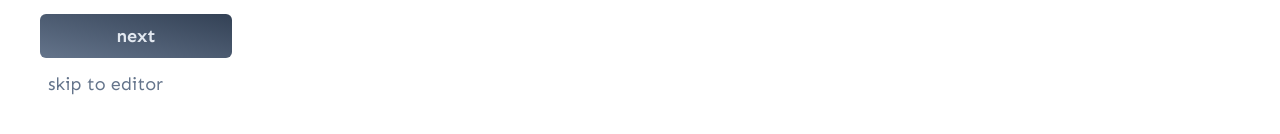
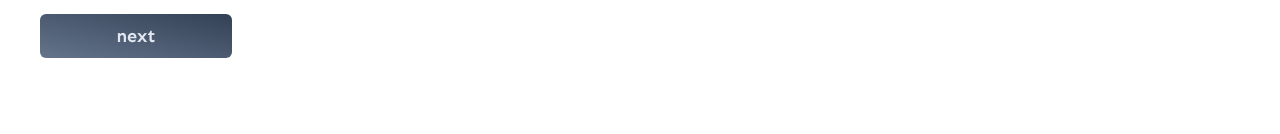
Before and after one commit to gregorybchris/decidio, a React (Vite) app: page /new in a window 1280 px wide. Shown: the part 404-538 px from the top of the page. Built offline with nearby package versions, Linux system fonts and the light colour scheme.

Commit message:
Sort archive by date

```diff
--- a/src/components/Archive.tsx
+++ b/src/components/Archive.tsx
@@ -1,6 +1,7 @@
 import Decision from "../lib/models/decision";
 import DeleteIcon from "../widgets/DeleteIcon";
 import { Link } from "react-router-dom";
+import { accPred } from "../lib/utilities/sortUtilities";
 import { formatDate } from "../lib/utilities/dateUtilities";
 import { useDecisions } from "../lib/hooks/decisionStorage";
 
@@ -17,8 +18,8 @@ export default function Archive() {
       <div className="mt-6">
         {decisions.length > 0 && (
           <div className="flex flex-wrap">
-            {decisions.map((decision) => (
-              <ArchiveDecision decision={decision} key={decision.id} onDelete={() => deleteDecision(decision.slug)} />
+            {decisions.sort(accPred((d) => d.created)).map((d) => (
+              <ArchiveDecision decision={d} key={d.id} onDelete={() => deleteDecision(d.slug)} />
             ))}
           </div>
         )}
--- a/src/components/NewOptions.tsx
+++ b/src/components/NewOptions.tsx
@@ -11,11 +11,6 @@ export default function NewOptions(props: NewOptionsProps) {
       <div className="text-3xl font-bold text-slate-800">what are our options?</div>
       <div className="mt-4">first let's list out the things we'll choose between</div>
       <NewItems itemType={["option", "options"]} onNext={props.onNext} />
-      <div className="mt-3 inline-block" onClick={props.onSkip}>
-        <div className="flex items-center hover:cursor-pointer">
-          <div className="ml-2 text-slate-500 hover:text-slate-700">skip to editor</div>
-        </div>
-      </div>
     </div>
   );
 }
--- /dev/null
+++ b/src/lib/utilities/sortUtilities.ts
@@ -0,0 +1,6 @@
+export function accPred<T, V>(accessor: (element: T) => V, reverse: boolean = false) {
+  return (e1: T, e2: T): number => {
+    const order = reverse ? -1 : 1;
+    return accessor(e1) < accessor(e2) ? order : -order;
+  };
+}
```
